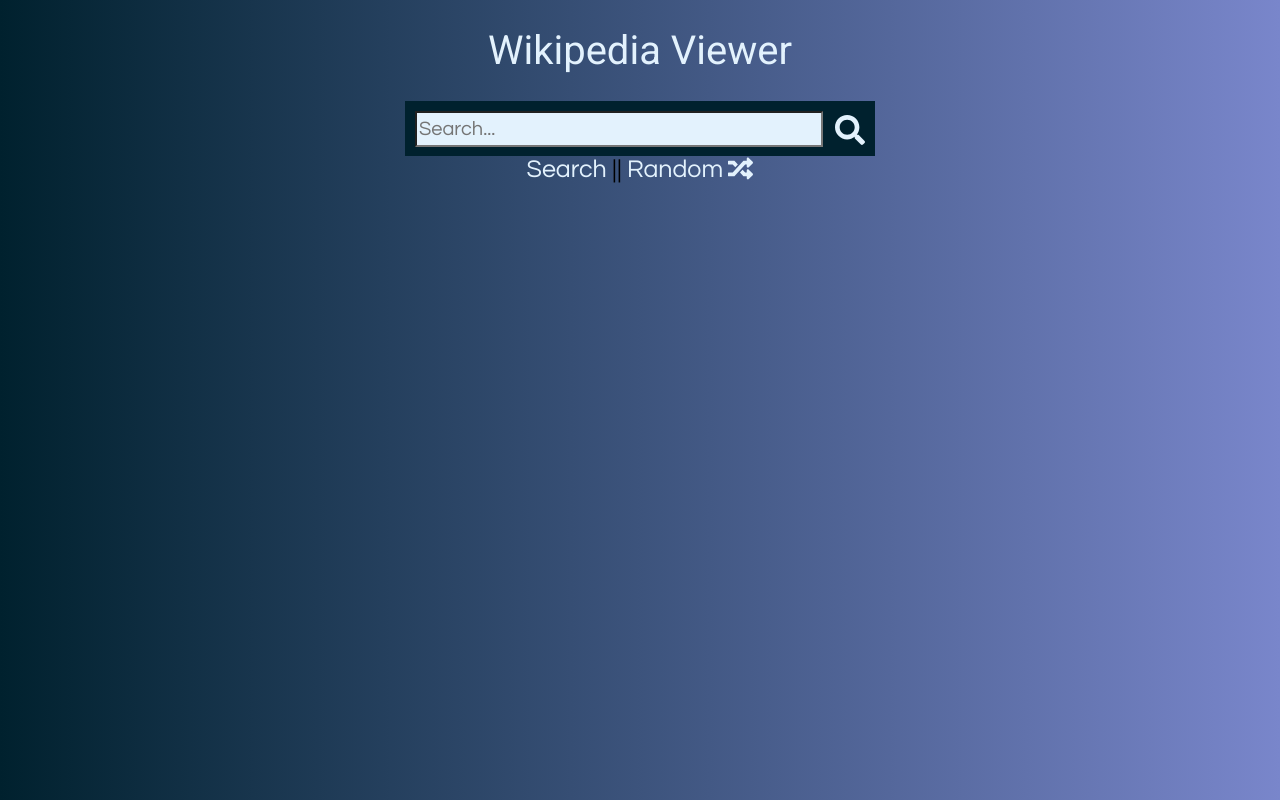
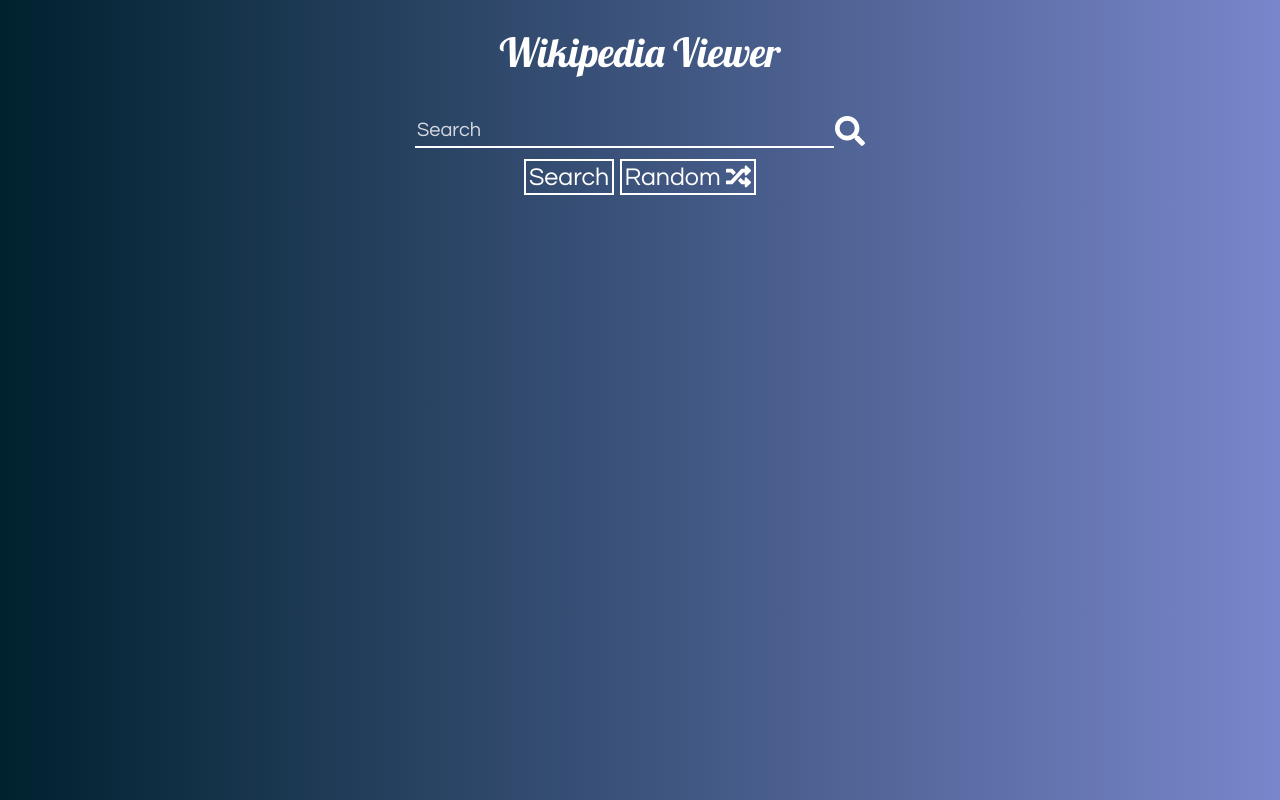
Before and after one commit to bfgonzalez/wikipedia-viewer, a plain HTML site: page index.html in a window 1280 px wide. Drawn offline with nearby package versions, Linux system fonts and the light colour scheme.

Commit message:
Update
Made some visual changes for a cleaner look

```diff
--- a/css/style.css
+++ b/css/style.css
@@ -1,9 +1,8 @@
 /* style of main text: Wikipedia Viewer */
 h1 {
-  color: #e3f2fd;
   font-size: 40px;
   text-transform: none;
-  font-family: "Roboto", sans-serif;
+  font-family: "Lobster", sans-serif;
   font-weight: lighter;
 }
 
@@ -20,11 +19,12 @@
   font-family: "Questrial", sans-serif;
   font-size: 25px;
   text-align: center;
+  color: white;
 }
 
-/* box behind search bar */
+/* search bar container */
 #search-bar-box {
-  background-color: #00212e;
+  background-color: transparent;
   width: 450px;
   height: 35px;
   position: relative;
@@ -36,57 +36,64 @@
 
 /* style for text input field */
 #input {
-  width: 400px;
+  width: 415px;
   height: 30px;
   margin-right: 80px;
   outline: none;
-  background-color: #e3f2fd;
+  border: none;
+  border-bottom: 2px solid white;
+  background: transparent;
   font-size: 20px;
   font-family: "Questrial", sans-serif;
+  color: white;
+}
+
+#input::-webkit-input-placeholder {
+  color: white;
+  opacity: 0.8;
 }
 
 /* style for search icon */
 #search-icon {
   float: right;
-  color: #e3f2fd;
+  color: white;
   margin-top: -32px;
   font-size: 30px;
 }
 
 #search-btn, #random {
-    color: #e3f2fd;
     display: inline-block;
     cursor: pointer;
+    border: 2px solid white;
+    padding: 3px;
 }
 
 #search-btn:hover {
-  color: aqua;
+  box-shadow: 0 4px 8px 0 rgba(0, 0, 0, 0.2), 0 6px 20px 0 rgba(0, 0, 0, 0.19);
+}
+
+#random:hover {
+  box-shadow: 0 4px 8px 0 rgba(0, 0, 0, 0.2), 0 6px 20px 0 rgba(0, 0, 0, 0.19);
 }
 
 /* styles for hyperlinks*/
 a {
   text-decoration: none;
-
 }
 
 /* unvisited link */
 a:link {
-  color: #e3f2fd;
-}
-
-/* mouse over link */
-a:hover {
-  color: aqua;
+  color: white;
 }
 
 /* active link */
 a:active {
-  color: #e3f2fd;
+  color: white;
 }
 
 /* visited link */
 a:visited {
-  color: #e3f2fd;
+  color: white;
 }
 
 /* style for search results */
@@ -94,10 +101,19 @@
   width: 850px;
   height: auto;
   margin: 10px auto;
-  padding: 0px 25px;
-  border: 1px solid white;
+  padding: 0.5% 2%;
+  border-left: 3px solid white;
   position: relative;
   text-align: left;
   font-size: 20px;
   font-family: "Questrial", sans-serif;
 }
+
+.results:hover {
+  box-shadow: 0 4px 8px 0 rgba(0, 0, 0, 0.2), 0 6px 20px 0 rgba(0, 0, 0, 0.19);
+  border-left: 3px solid aqua;
+}
+
+.results h2 {
+  color: aqua;
+}
--- a/index.html
+++ b/index.html
@@ -9,29 +9,27 @@
 
       <link rel="stylesheet" href="css/style.css">
 
-
+  <script defer src="https://use.fontawesome.com/releases/v5.0.1/js/all.js"></script>
 </head>
 
 <body>
 
-  <!-- links for fonts & font awesome icons -->
-<script defer src="https://use.fontawesome.com/releases/v5.0.1/js/all.js"></script>
+  <!-- links for fonts -->
+<link href="https://fonts.googleapis.com/css?family=Questrial" rel="stylesheet" type="text/css">
 
-<link href="https://fonts.googleapis.com/css?family=Questrial" rel="stylesheet">
-
-<link href="https://fonts.googleapis.com/css?family=Roboto" rel="stylesheet" type="text/css">
+<link href="https://fonts.googleapis.com/css?family=Lobster" rel="stylesheet" type="text/css">
 
 <!-- -->
 <h1> Wikipedia Viewer </h1>
 
 <!-- Search bar -->
-
 <div id="search-bar-box">
-  <input id="input" type="text" placeholder="Search...">
+  <input id="input" type="text" placeholder="Search">
   <i id="search-icon" class="fas fa-search"></i>
 </div>
+
 <!-- Navigation icons under search bar -->
-<div id="search-btn">Search</div> ||
+<div id="search-btn">Search</div>
 <div id="random"><a id="get-random" href="https://en.wikipedia.org/wiki/Special:Random" target="_blank">Random <i class="fas fa-random"></i></a></div><!--clicking random opens article in new tab -->
 
 <!-- Container for drop-down search results -->
```
